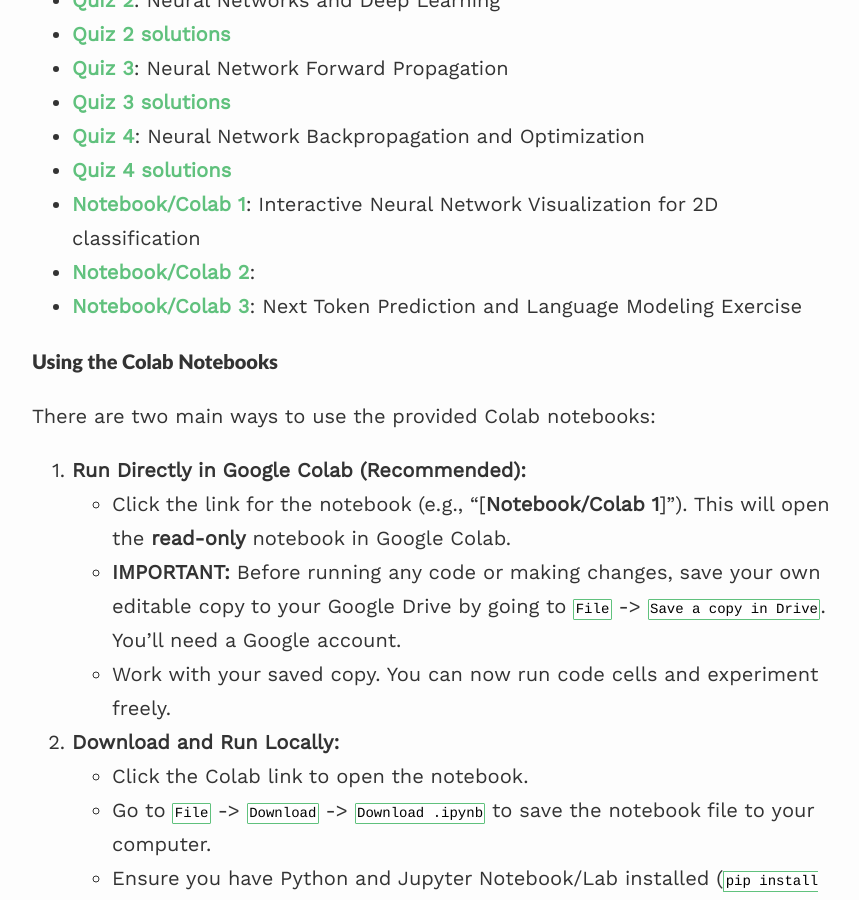
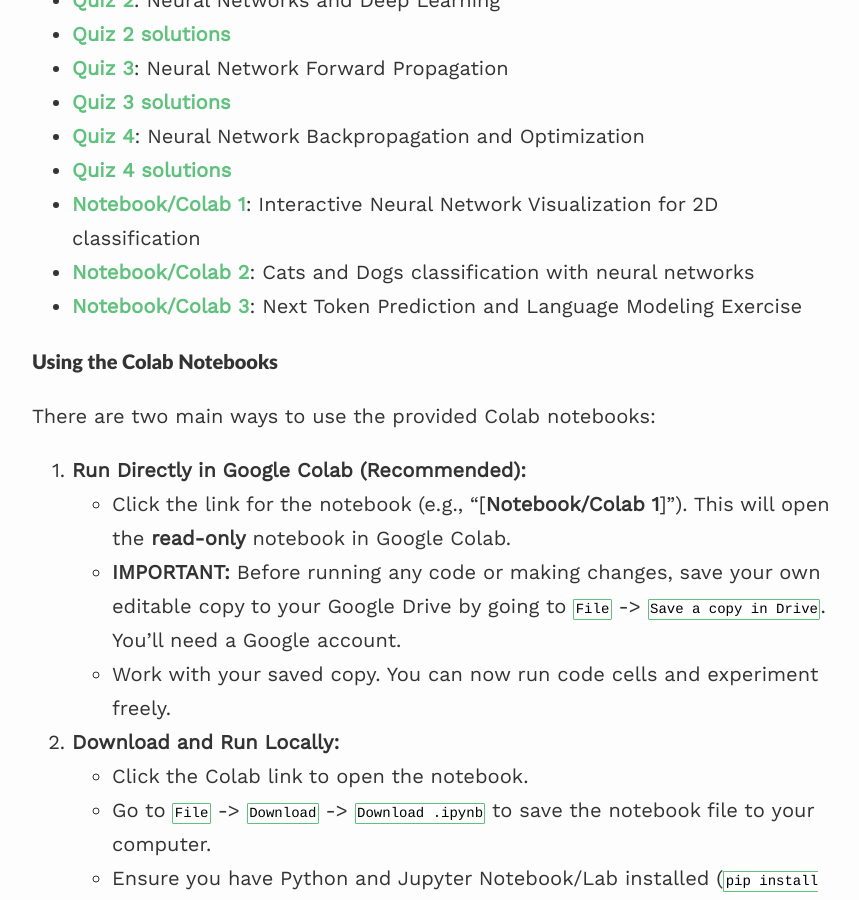
Before and after one commit to saleml/saleml.github.io, a Jekyll site: the page built from sk25.md, in a window 1280 px wide and 900 px high, scrolled down 741 px. Shown: the whole window, without its empty margins (208-1067 px from the left). Built offline with Jekyll 4.4.1, drawn with Linux system fonts in a browser that asks for light colours; nearby versions of some CDN libraries.

Commit message:
Update SKEMA 2025 Deep Learning course page with detailed description for Notebook/Colab 2 and replace session PDF files

```diff
--- a/sk25.md
+++ b/sk25.md
@@ -29,7 +29,7 @@
 - [**Quiz 4**](https://docs.google.com/forms/d/e/1FAIpQLSdSy39v9-bApzkC-Wyvq8AyxMkLoIQ35ZYp8vP6iDIENx0kvQ/viewform?usp=dialog): Neural Network Backpropagation and Optimization
 - [**Quiz 4 solutions**](https://www.youtube.com/watch?v=dQw4w9WgXcQ)
 - [**Notebook/Colab 1**](https://colab.research.google.com/drive/1rxntuqCbXyclHsVF74k3_hs2W4aWlAYG?usp=sharing): Interactive Neural Network Visualization for 2D classification
-- [**Notebook/Colab 2**](https://colab.research.google.com/drive/1YZ3w3sjyq1_wGGI7MYXqjxPRWW9rRL-1?usp=sharing):
+- [**Notebook/Colab 2**](https://colab.research.google.com/drive/1YZ3w3sjyq1_wGGI7MYXqjxPRWW9rRL-1?usp=sharing): Cats and Dogs classification with neural networks
 - [**Notebook/Colab 3**](https://colab.research.google.com/drive/1z0loXvEpq7UUgiIBzLBc9znZ5pYNM3xp?usp=sharing): Next Token Prediction and Language Modeling Exercise
 
 
```
Also changed, not shown: 1 other file.
